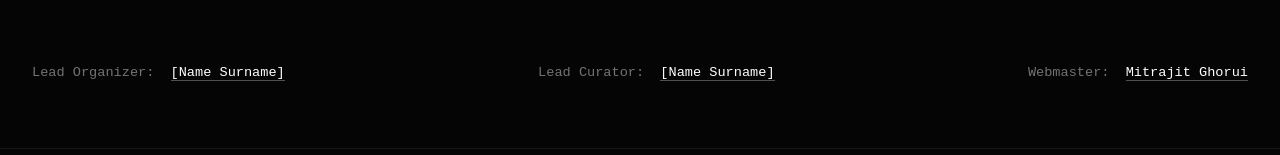
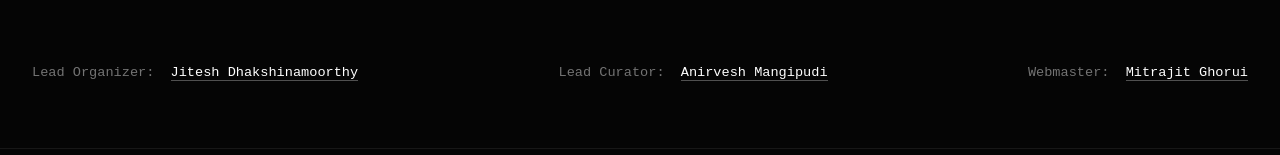
Before and after one commit to TEDxNITW/TEDxNITW.github.io, a plain HTML site: page contact.html in a window 1280 px wide. Shown: the part 1299-1454 px from the top of the page. Drawn offline with nearby package versions, Linux system fonts and the light colour scheme; a web font is replaced by a local one.

Commit message:
Added contact details

```diff
--- a/contact.html
+++ b/contact.html
@@ -51,7 +51,7 @@
         <div class="channel-grid">
             <!-- Channel 1: The Stage -->
             <div class="channel-card"
-                onclick="window.location.href='mailto:curator@tedxnitw.com?subject=Speaker Nomination'">
+                onclick="window.location.href='mailto:tedxnitw@nitw.ac.in?subject=Speaker Nomination'">
                 <div class="channel-icon"><ion-icon name="mic-outline"></ion-icon></div>
                 <h2 class="channel-heading">The Stage</h2>
                 <p class="channel-desc">Nominate a voice that needs to be heard. We are listening for ideas worth
@@ -61,7 +61,7 @@
 
             <!-- Channel 2: The Control Room -->
             <div class="channel-card"
-                onclick="window.location.href='mailto:contact@tedxnitw.com?subject=General Inquiry'">
+                onclick="window.location.href='mailto:tedxnitw@nitw.ac.in?subject=General Inquiry'">
                 <div class="channel-icon"><ion-icon name="information-circle-outline"></ion-icon></div>
                 <h2 class="channel-heading">General Inquiry</h2>
                 <p class="channel-desc">Event details, tickets, and logistical queries regarding the upcoming event.</p>
@@ -100,11 +100,13 @@
         <div class="container chain-list">
             <div class="chain-item">
                 <span class="chain-label">Lead Organizer:</span>
-                <a href="mailto:lead@tedxnitw.com" class="chain-link">[Name Surname]</a>
+                <a href="https://www.linkedin.com/in/jitesh-dhakshinamoorthy-7b454124b/" target="_blank"
+                    class="chain-link">Jitesh Dhakshinamoorthy</a>
             </div>
             <div class="chain-item">
                 <span class="chain-label">Lead Curator:</span>
-                <a href="mailto:curator@tedxnitw.com" class="chain-link">[Name Surname]</a>
+                <a href="https://www.linkedin.com/in/anirvesh-mangipudi-7112222b7/" target="_blank"
+                    class="chain-link">Anirvesh Mangipudi</a>
             </div>
             <div class="chain-item">
                 <span class="chain-label">Webmaster:</span>
```
